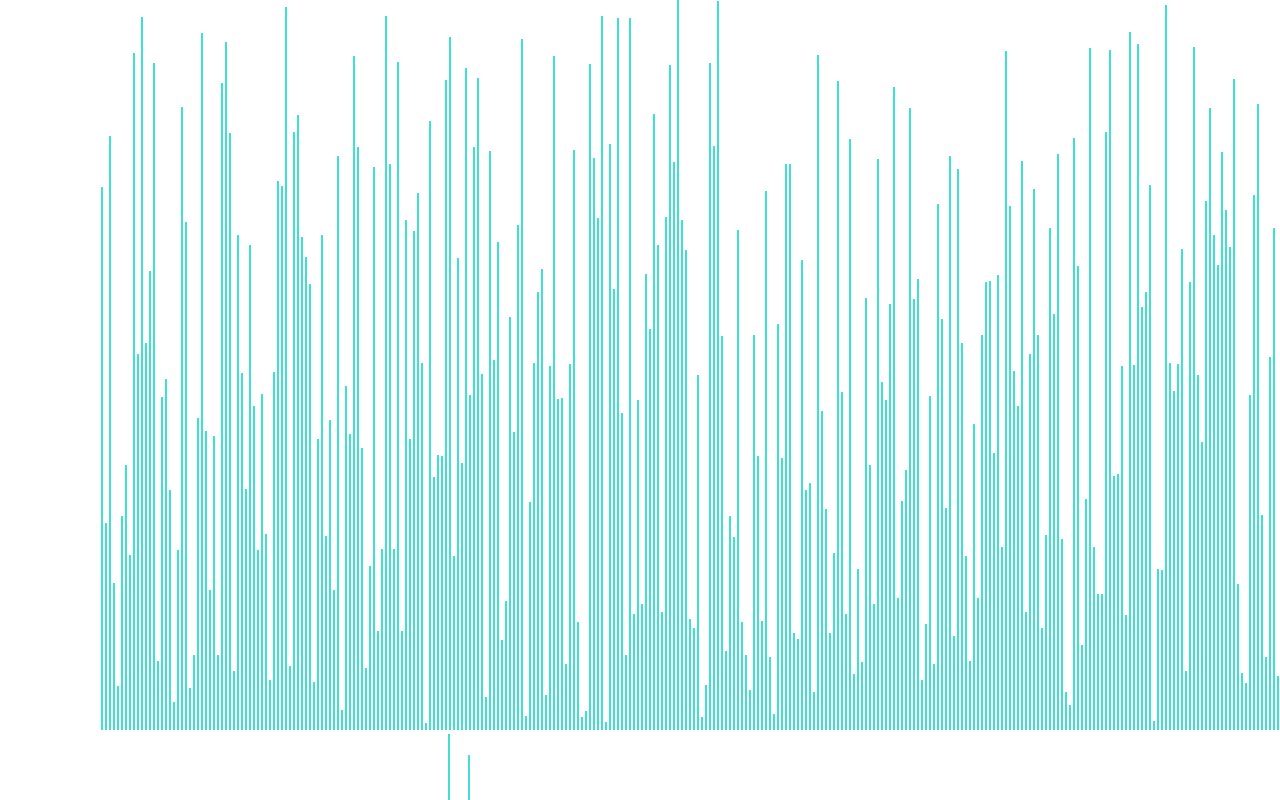
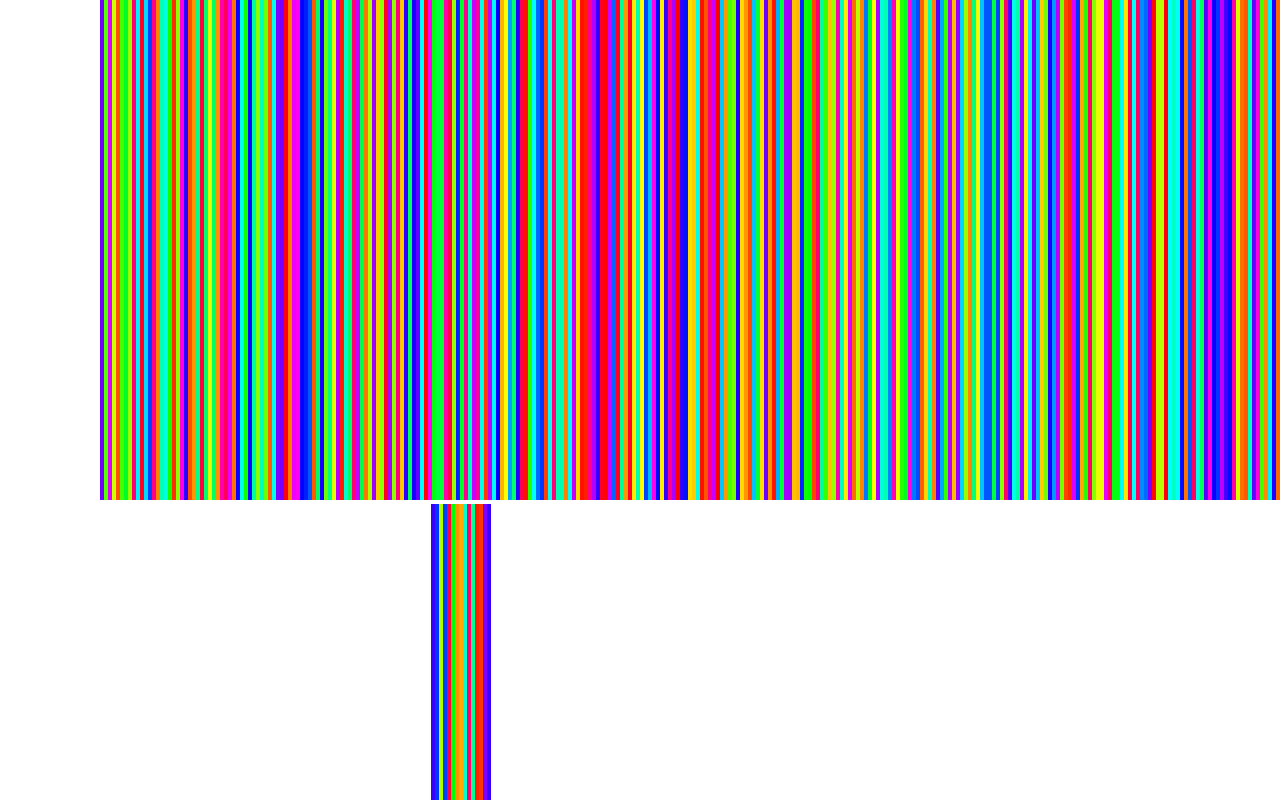
Before and after one commit to ruaridhmacd98/sorting_visualiser, a React (Create React App) app: page / in a window 1280 px wide. Shown: the top 800 px of the page. Built offline with nearby package versions, Linux system fonts and the light colour scheme.

Commit message:
simplify code

```diff
--- a/src/SortingVisualizer/SortingVisualizer.css
+++ b/src/SortingVisualizer/SortingVisualizer.css
@@ -5,7 +5,6 @@
 }
 
 .array-bar {
-  width: 2px;
+  width: 4px;
   display: inline-block;
-  margin: 0 1px;
 }
--- a/src/SortingVisualizer/SortingVisualizer.jsx
+++ b/src/SortingVisualizer/SortingVisualizer.jsx
@@ -8,12 +8,6 @@ const ANIMATION_SPEED_MS = 1;
 
 // Change this value for the number of bars (value) in the array.
 const NUMBER_OF_ARRAY_BARS = 310;
-
-// This is the main color of the array bars.
-const PRIMARY_COLOR = 'turquoise';
-
-// This is the color of array bars that are being compared throughout the animations.
-const SECONDARY_COLOR = 'red';
 
 export default class SortingVisualizer extends React.Component {
   constructor(props) {
@@ -31,7 +25,7 @@ export default class SortingVisualizer extends React.Component {
   resetArray() {
     const array = [];
     for (let i = 0; i < NUMBER_OF_ARRAY_BARS; i++) {
-      array.push(randomIntFromInterval(5, 730));
+      array.push(randomIntFromInterval(0, 360));
     }
     this.setState({array});
   }
@@ -40,23 +34,11 @@ export default class SortingVisualizer extends React.Component {
     const animations = getMergeSortAnimations(this.state.array);
     for (let i = 0; i < animations.length; i++) {
       const arrayBars = document.getElementsByClassName('array-bar');
-      const isColorChange = i % 3 !== 2;
-      if (isColorChange) {
-        const [barOneIdx, barTwoIdx] = animations[i];
-        const barOneStyle = arrayBars[barOneIdx].style;
-        const barTwoStyle = arrayBars[barTwoIdx].style;
-        const color = i % 3 === 0 ? SECONDARY_COLOR : PRIMARY_COLOR;
-        setTimeout(() => {
-          barOneStyle.backgroundColor = color;
-          barTwoStyle.backgroundColor = color;
-        }, i * ANIMATION_SPEED_MS);
-      } else {
         setTimeout(() => {
           const [barOneIdx, newHeight] = animations[i];
           const barOneStyle = arrayBars[barOneIdx].style;
-          barOneStyle.height = `${newHeight}px`;
+          barOneStyle.backgroundColor = `hsl(${newHeight}, 100%, 50%)`;
         }, i * ANIMATION_SPEED_MS);
-      }
     }
   }
 
@@ -72,23 +54,11 @@ export default class SortingVisualizer extends React.Component {
     const animations = getBubbleSortAnimations(this.state.array);
     for (let i = 0; i < animations.length; i++) {
       const arrayBars = document.getElementsByClassName('array-bar');
-      const isColorChange = (i % 4 === 0 || i % 4 === 1);
-      if (isColorChange) {
-        const [barOneIdx, barTwoIdx] = animations[i];
-        const barOneStyle = arrayBars[barOneIdx].style;
-        const barTwoStyle = arrayBars[barTwoIdx].style;
-        const color = i % 4 === 0 ? SECONDARY_COLOR : PRIMARY_COLOR;
-        setTimeout(() => {
-          barOneStyle.backgroundColor = color;
-          barTwoStyle.backgroundColor = color;
-        }, i * ANIMATION_SPEED_MS);
-      } else {
         const [barOneIdx, newHeight] = animations[i];
         const barOneStyle = arrayBars[barOneIdx].style;
         setTimeout(() => {
-          barOneStyle.height = `${newHeight}px`;
+          barOneStyle.backgroundColor = `hsl(${newHeight}, 100%, 50%)`;
         }, i * ANIMATION_SPEED_MS);
-      }
     }
   }
 
@@ -102,8 +72,8 @@ export default class SortingVisualizer extends React.Component {
             className="array-bar"
             key={idx}
             style={{
-              backgroundColor: PRIMARY_COLOR,
-              height: `${value}px`,
+              backgroundColor: `hsl(${value}, 100%, 50%)`,
+              height: `500px`,
             }}></div>
         ))}
         <button onClick={() => this.resetArray()}>Generate New Array</button>
--- a/src/sortingAlgorithms/sortingAlgorithms.js
+++ b/src/sortingAlgorithms/sortingAlgorithms.js
@@ -20,8 +20,6 @@ function bubbleSortHelper(
   let len = array.length;
   for (let i = 0; i < len; i++) {
     for (let j = 0; j < len - 1 - i; j++) {
-      animations.push([j, j+1]);
-      animations.push([j, j+1]);
       if (array[j] > array[j + 1]) {
 	let tmp = array[j];
 	array[j] = array[j + 1];
@@ -63,12 +61,6 @@ function doMerge(
   let i = startIdx;
   let j = middleIdx + 1;
   while (i <= middleIdx && j <= endIdx) {
-    // These are the values that we're comparing; we push them once
-    // to change their color.
-    animations.push([i, j]);
-    // These are the values that we're comparing; we push them a second
-    // time to revert their color.
-    animations.push([i, j]);
     if (auxiliaryArray[i] <= auxiliaryArray[j]) {
       // We overwrite the value at index k in the original array with the
       // value at index i in the auxiliary array.
@@ -82,26 +74,10 @@ function doMerge(
     }
   }
   while (i <= middleIdx) {
-    // These are the values that we're comparing; we push them once
-    // to change their color.
-    animations.push([i, i]);
-    // These are the values that we're comparing; we push them a second
-    // time to revert their color.
-    animations.push([i, i]);
-    // We overwrite the value at index k in the original array with the
-    // value at index i in the auxiliary array.
     animations.push([k, auxiliaryArray[i]]);
     mainArray[k++] = auxiliaryArray[i++];
   }
   while (j <= endIdx) {
-    // These are the values that we're comparing; we push them once
-    // to change their color.
-    animations.push([j, j]);
-    // These are the values that we're comparing; we push them a second
-    // time to revert their color.
-    animations.push([j, j]);
-    // We overwrite the value at index k in the original array with the
-    // value at index j in the auxiliary array.
     animations.push([k, auxiliaryArray[j]]);
     mainArray[k++] = auxiliaryArray[j++];
   }
```
